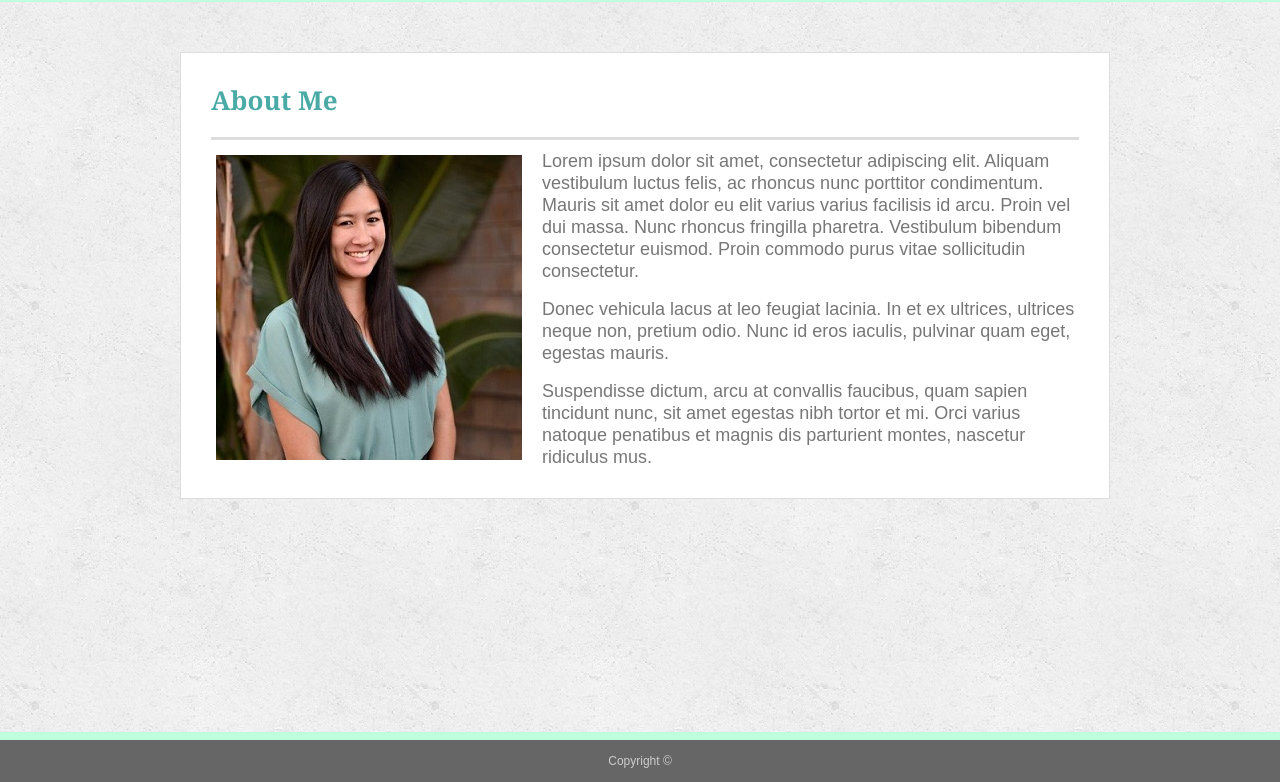
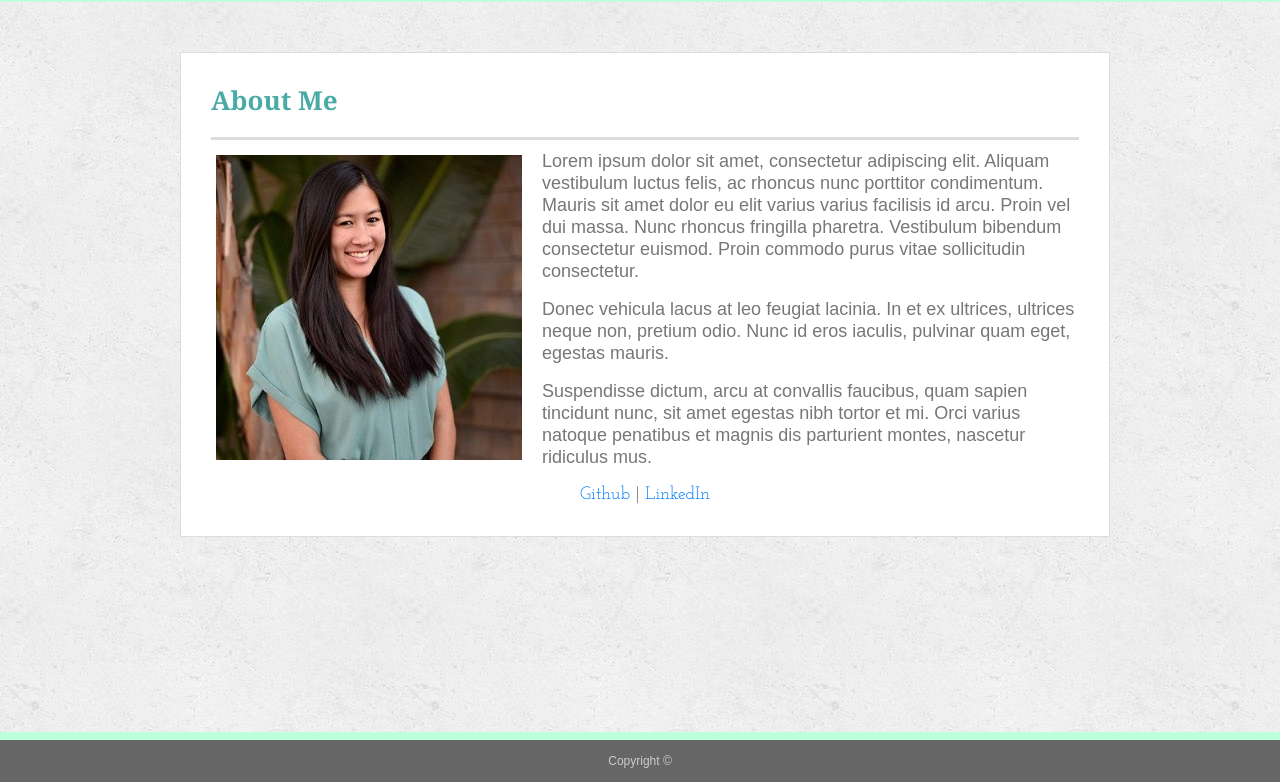
Before and after one commit to JoleenTsai/Bootstrap-Portfolio, a plain HTML site: page index.html in a window 1280 px wide. Shown: the part 52-834 px from the top of the page. Drawn offline with nearby package versions, Linux system fonts and the light colour scheme.

Commit message:
added github/linkedin

```diff
--- a/index.html
+++ b/index.html
@@ -19,8 +19,8 @@
 
     <nav class="navbar sticky-top navbar-expand-lg navbar-light myHeader" style="background-color: #beffde;">
         <a class="navbar-brand namebox" href="#">Joleen Tsai</a>
-        <button class="navbar-toggler" type="button" data-toggle="collapse" data-target="#navbarNavAltMarkup" aria-controls="navbarNavAltMarkup"
-            aria-expanded="false" aria-label="Toggle navigation">
+        <button class="navbar-toggler" type="button" data-toggle="collapse" data-target="#navbarNavAltMarkup"
+            aria-controls="navbarNavAltMarkup" aria-expanded="false" aria-label="Toggle navigation">
             <span class="navbar-toggler-icon"></span>
         </button>
         <div class="collapse navbar-collapse" id="navbarNavAltMarkup">
@@ -40,12 +40,23 @@
 
             <img src="images/Headshot.JPG" class="img-fluid float-left headshot" alt="Joleen Tsai">
 
-      <p>Lorem ipsum dolor sit amet, consectetur adipiscing elit. Aliquam vestibulum luctus felis, ac rhoncus nunc porttitor condimentum. Mauris sit amet dolor eu elit varius varius facilisis id arcu. Proin vel dui massa. Nunc rhoncus fringilla pharetra. Vestibulum bibendum consectetur euismod. Proin commodo purus vitae sollicitudin consectetur.</p>
+            <p>Lorem ipsum dolor sit amet, consectetur adipiscing elit. Aliquam vestibulum luctus felis, ac rhoncus
+                nunc porttitor condimentum. Mauris sit amet dolor eu elit varius varius facilisis id arcu. Proin vel
+                dui massa. Nunc rhoncus fringilla pharetra. Vestibulum bibendum consectetur euismod. Proin commodo
+                purus vitae sollicitudin consectetur.</p>
 
-      <p>Donec vehicula lacus at leo feugiat lacinia. In et ex ultrices, ultrices neque non, pretium odio. Nunc id eros iaculis, pulvinar quam eget, egestas mauris.</p>
+            <p>Donec vehicula lacus at leo feugiat lacinia. In et ex ultrices, ultrices neque non, pretium odio. Nunc
+                id eros iaculis, pulvinar quam eget, egestas mauris.</p>
 
-      <p>Suspendisse dictum, arcu at convallis faucibus, quam sapien tincidunt nunc, sit amet egestas nibh tortor et mi. Orci varius natoque penatibus et magnis dis parturient montes, nascetur ridiculus mus.</p>
+            <p>Suspendisse dictum, arcu at convallis faucibus, quam sapien tincidunt nunc, sit amet egestas nibh tortor
+                et mi. Orci varius natoque penatibus et magnis dis parturient montes, nascetur ridiculus mus.</p>
 
+            <div class="row linkedIn">
+                <span>
+                    <a href="https://github.com/JoleenTsai" target="_blank">Github </a>|
+                    <a href="https://www.linkedin.com/in/joleen-tsai-0b5856124/" target="_blank"> LinkedIn</a>
+                </span>
+            </div>
         </section>
 
     </div>
--- a/style.css
+++ b/style.css
@@ -1,6 +1,5 @@
 .myHeader {
     font-family: 'Josefin Slab', serif;
-    justify-content: end;
 }
 
 .namebox {
@@ -9,6 +8,28 @@
 
 .headshot {
 margin: 5px 20px 5px 5px;
+}
+
+.linkedIn {
+  font-family: 'Josefin Slab', serif;
+  color:#666;
+  display: block;
+  text-align: center;
+}
+.linkedIn:active {
+  font-weight: bold;
+  color: #666;
+  text-decoration: none;
+}
+.linkedIn:hover {
+  font-weight: bold;
+  color: #666;
+  text-decoration: none;
+}
+.linkedIn:visited {
+  font-weight: bold;
+  color: black;
+  text-decoration: none;
 }
 
 body {
@@ -96,6 +117,7 @@ body {
       background-color: #beffde;
       color: darkgray;
       opacity: .7;
+      display: block;
       text-align: center;
   }
   .projectCaptions:hover {
```
Lines whose indentation alone changed are shown as unchanged.
